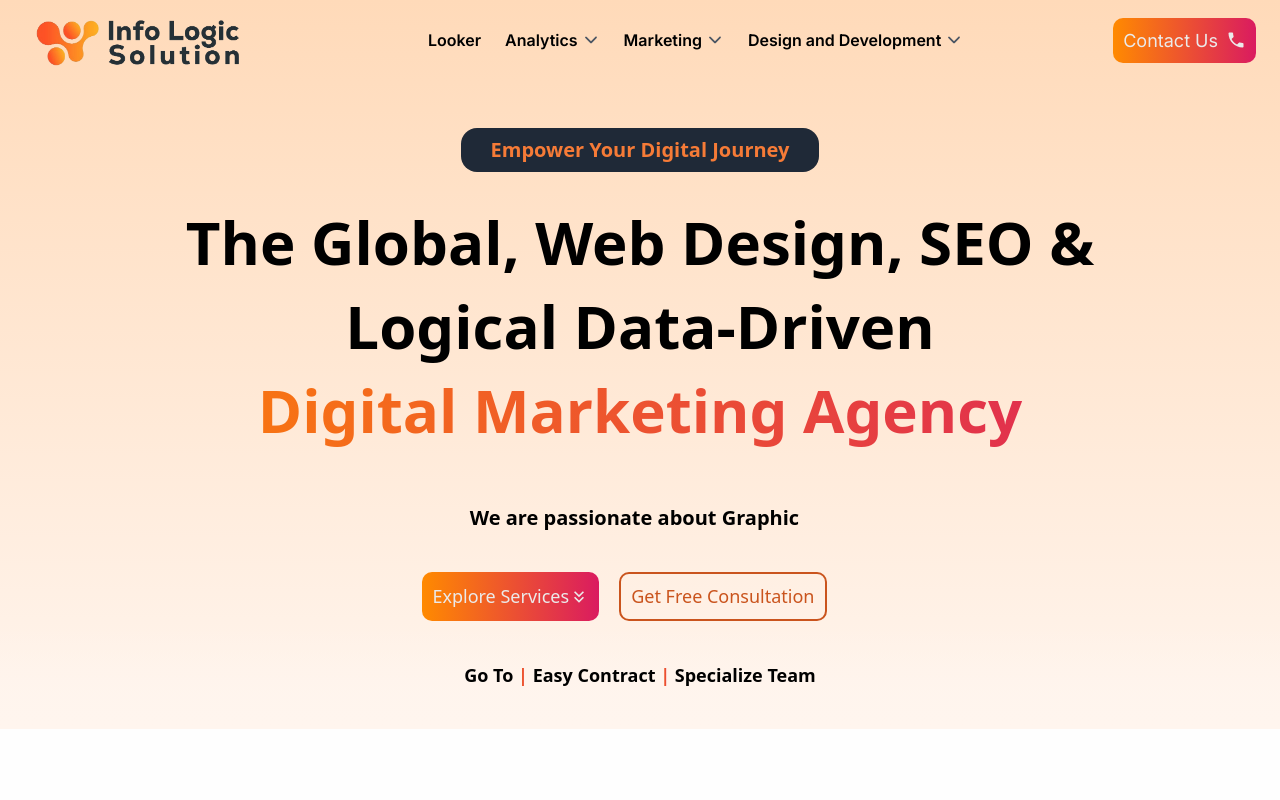
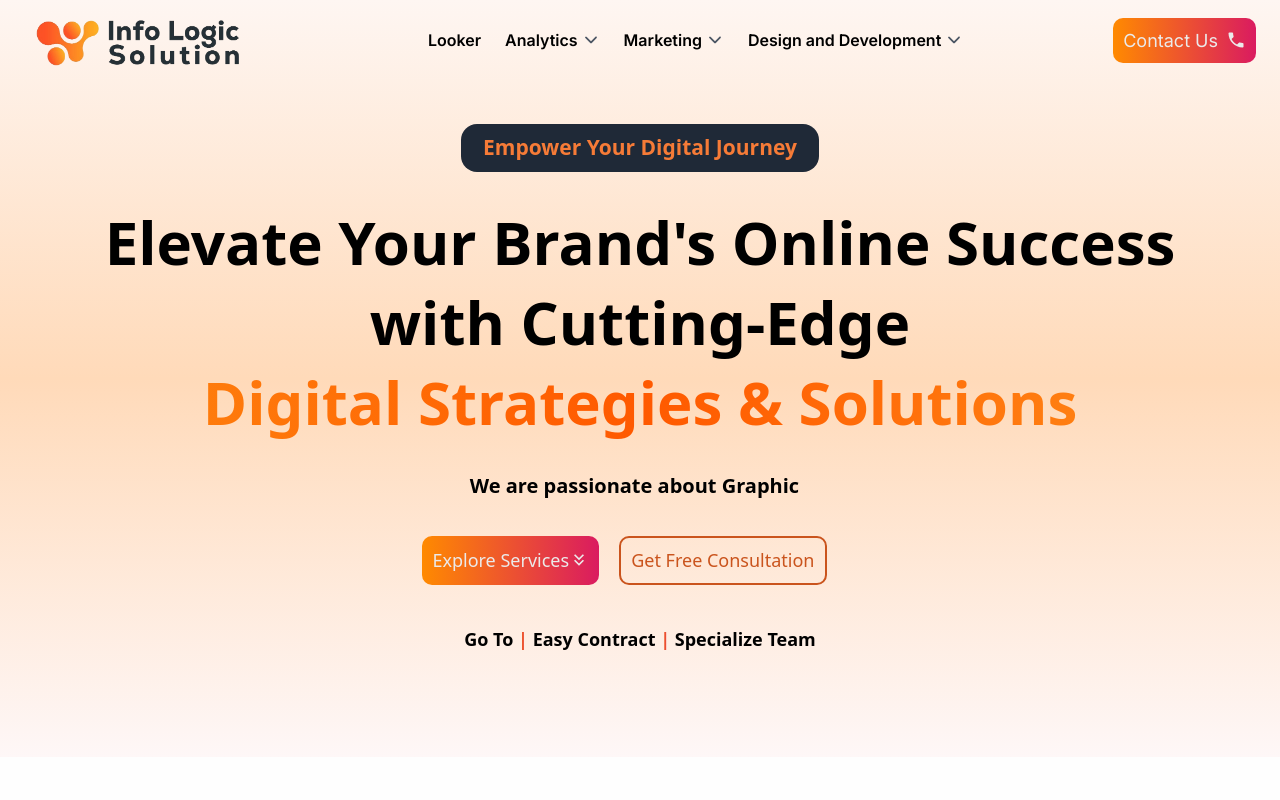
Before and after one commit to somaiya484/info-logic-solution, a Next.js app: page / in a window 1280 px wide. Shown: the top 800 px of the page. Built offline with nearby package versions, Linux system fonts and the light colour scheme.

Commit message:
banner section modified

```diff
--- a/package.json
+++ b/package.json
@@ -13,6 +13,7 @@
     "next": "14.2.4",
     "nodemailer": "^6.9.14",
     "react": "^18",
+    "react-calendly": "^4.3.1",
     "react-dom": "^18",
     "react-fast-marquee": "^1.6.5",
     "react-icons": "^5.2.1",
--- a/src/app/globals.css
+++ b/src/app/globals.css
@@ -34,8 +34,6 @@
     font-size: 14px;
     color: black;
 }
-
-/* global.css */
 
 .text-gradient-primary {
     background-image: linear-gradient(to right, #ca9907, #ff7f50, #ff4500);
@@ -76,7 +74,6 @@
     outline: none;
     transition-delay: 0s;
 }
-
 
 .secondary-button {
     background: transparent;
@@ -139,10 +136,7 @@
 }
 
 .service-bg {
-    /* background: linear-gradient(180deg, #ffd0b6 0%, #ffcd8d 100%); */
-    /* background-image: url('../../public//servicebg.png'); */
-    background-image: linear-gradient(#ffd0b64f, #ffce8d55),
-        url('../../public//servicebg.png');
+    background-image: linear-gradient(#ffd0b64f, #ffce8d55), url('../../public//servicebg.png');
     background-repeat: no-repeat;
     background-size: cover;
     background-position: center;
@@ -153,9 +147,19 @@
     padding-top: 4rem;
     padding-bottom: 4rem;
 }
+.banner-background {
+    background: linear-gradient(180deg, #fef6f2 0%, #ffdAB9 50%, #fef7f7 100%);
+    padding-top: 4rem;
+    padding-bottom: 4rem;
+}
 
 .text-gradient {
     background: linear-gradient(to right, #f57040, #ff4500, #e6ac00);
+    -webkit-background-clip: text;
+    color: transparent;
+}
+.banner-gradient {
+    background: linear-gradient(to left, #ff901a, #ff5900, #fe8b11);
     -webkit-background-clip: text;
     color: transparent;
 }
@@ -213,7 +217,6 @@
     @apply bg-gradient-to-r from-orange-400 to-orange-600 hover:from-orange-600 hover:to-orange-800 text-white px-6 py-3 rounded-full text-lg md:text-xl font-semibold shadow-md hover:shadow-xl transition duration-300
 }
 
-
 @keyframes animatedgradient {
     0% {
         background-position: 0% 50%;
--- a/src/components/AnimatedText.tsx
+++ b/src/components/AnimatedText.tsx
@@ -4,7 +4,7 @@ import { TypeAnimation } from 'react-type-animation';
 const AnimatedText: React.FC = () => {
     return (
 
-        <div className="relative h-full flex justify-center items-center mt-10 sm:text-lg md:text-xl font-semibold">
+        <div className="relative h-full flex justify-center items-center mt-7 sm:text-lg md:text-xl font-semibold">
             <TypeAnimation
                 sequence={[
                     'We are passionate about Website Design & Development',
--- a/src/components/Banner.tsx
+++ b/src/components/Banner.tsx
@@ -4,26 +4,31 @@ import styles from './Banner.module.css';
 import Link from "next/link";
 
 const Banner: React.FC = () => {
+
+
   return (
-    <div className={`relative overflow-hidden z-30 ${styles.bannerBackground}`}>
+    <div className={`relative overflow-hidden z-30 banner-background`}>
 
-      <div className='relative pt-32'>
+      <div className='relative pt-[60px]'>
         <div className='text-center bg-gray-800 py-1 md:py-2 w-1/2 md:w-[28%] mx-auto rounded-2xl'>
-          <p className='md:text-xl font-bold animate-text-color-change'>Empower Your Digital Journey</p>
+          <p className='md:text-[21px] font-bold animate-text-color-change text-center'>Empower Your Digital Journey</p>
         </div>
       </div>
 
       <div className='relative text-center mt-10'>
-        <h2 className='text-2xl md:text-6xl mx-auto font-semibold'>The Global, Web Design, SEO &</h2>
-        <h2 className='text-3xl md:text-6xl mx-auto font-semibold mt-6'>Logical Data-Driven</h2>
-        <h2 className='text-3xl md:text-6xl mx-auto text-gradient font-bold py-6'>Digital Marketing Agency</h2>
+        <h2 className='text-2xl md:text-6xl mx-auto font-semibold'>Elevate Your Brand's Online Success</h2>
+        <h2 className='text-3xl md:text-6xl mx-auto font-semibold mt-5'>with Cutting-Edge</h2>
+        <h2 className='text-3xl md:text-6xl mx-auto banner-gradient font-bold pt-5 pb-3'>Digital Strategies & Solutions</h2>
       </div>
 
       <AnimatedText />
 
-      <div className='relative mt-10 md:flex justify-center md:justify-start gap-5 w-2/4 mx-auto md:w-[34%]'>
+      <div className='relative mt-9 md:flex justify-center md:justify-start gap-5 w-2/4 mx-auto md:w-[34%]'>
         <Link className='primary-button transition-transform transform hover:scale-105 duration-300' href="/#services">Explore Services <MdKeyboardDoubleArrowDown className='text-xl' /></Link>
-        <button className='secondary-button mt-5 md:mt-0'>Get Free Consultation</button>
+        <button className='secondary-button mt-5 md:mt-0'>
+          Get Free Consultation
+        </button>
+
       </div>
 
       <div className='relative text-center mt-10 md:text-lg font-semibold w-3/4 mx-auto pb-10 z-10'>
--- a/src/components/Service.tsx
+++ b/src/components/Service.tsx
@@ -57,7 +57,7 @@ const services: Service[] = [
 
 const Service: React.FC = () => {
     return (
-        <div className='mt-32' id='services'>
+        <div className='mt-28' id='services'>
             <div className="text-center">
                 <div data-aos="fade-up"
                     data-aos-duration="1000">
@@ -100,17 +100,17 @@ const Service: React.FC = () => {
                 data-aos-duration="1000"
             >
 
-                <Link className=" shadow-lg pt-7 px-8 rounded-lg service-bg" href='/DataVisualization'>
-                    <div className='transition-transform transform hover:scale-110 duration-300'>
+                <div className=" shadow-lg pt-7 px-8 rounded-lg service-bg">
+                    <div className='transition-transform transform hover:scale-110 duration-200'>
                         <MdKeyboardDoubleArrowUp size={27} className='w-[90px] h-[80px] bg-white rounded' />
-                        <h2 className='text-3xl my-5 font-bold hover:underline'>Data Visualization with <br />Looker Studio & Power BI</h2>
+                        <Link href='/DataVisualization' className='text-3xl my-5 font-bold hover:underline'>Data Visualization with <br />Looker Studio & Power BI</Link>
                         <p className="text-gray-700 mb-7 text-base font-semibold">Access valuable insights and make informed decisions using personalized dashboards and detailed reports powered by Looker Studio and Power BI for empowering your business</p>
                     </div>
-                </Link>
+                </div>
 
 
                 <Link href='/WebAnalytics' className='service-bg shadow-lg pt-7 px-8 rounded-lg'>
-                    <div className='transition-transform transform hover:scale-110 duration-300'>
+                    <div className='transition-transform transform hover:scale-110 duration-200'>
                         <MdKeyboardDoubleArrowUp size={27} className='w-[90px] h-[80px] bg-white rounded' />
                         <h2 className='text-3xl my-5 font-bold hover:underline'>Advanced Web App Analytics</h2>
                         <p className="text-gray-700 mb-6 text-base font-semibold">Delve extensively into the performance of your website. Gain insights into your customer's journey and utilize data-driven strategies to improve user experience and drive higher conversion rates.</p>
@@ -125,16 +125,16 @@ const Service: React.FC = () => {
                 data-aos="fade-up"
                 data-aos-duration="1000">
 
-                <Link href='/SEM' className='service-bg shadow-lg py-7 px-5 rounded-lg transition-transform transform hover:scale-105 duration-300 hover:rounded-sm'>
-                    <div className='transition-transform transform hover:scale-105 duration-300'>
+                <Link href='/SEM' className='service-bg shadow-lg py-7 px-5 rounded-lg transition-transform transform hover:scale-105 duration-200 hover:rounded-sm'>
+                    <div className='transition-transform transform hover:scale-105 duration-200'>
                         <MdKeyboardDoubleArrowUp size={27} className='w-[90px] h-[75px] bg-white rounded' />
                         <h2 className='text-xl md:text-3xl my-5 font-bold hover:underline'>Improve Online ROI with SEO & SEM</h2>
                         <p className="text-gray-700 text-base font-semibold">Boosting your online visibility with expert SEO strategies. Driving targeted traffic with effective Google Ads campaigns.</p>
                     </div>
                 </Link>
 
-                <Link href='/SMM' className='service-bg shadow-lg py-7 px-5 rounded-lg transition-transform transform hover:scale-105 duration-300 hover:rounded-sm'>
-                    <div className='transition-transform transform hover:scale-105 duration-300'>
+                <Link href='/SMM' className='service-bg shadow-lg py-7 px-5 rounded-lg transition-transform transform hover:scale-105 duration-200 hover:rounded-sm'>
+                    <div className='transition-transform transform hover:scale-105 duration-200'>
                         <MdKeyboardDoubleArrowUp size={27} className='w-[90px] h-[75px] bg-white rounded' />
                         <h2 className='text-xl md:text-3xl my-5 font-bold hover:underline'>Comprehensive Social Media Marketing</h2>
                         <p className="text-gray-700 text-base font-semibold">Engaging your audience through impactful and strategic Facebook Ads, managing social channels for optimal results, and building a strong brand reputation.</p>
@@ -142,8 +142,8 @@ const Service: React.FC = () => {
                 </Link>
 
 
-                <Link href='/GraphicsDesign' className='service-bg shadow-lg py-7 px-5 rounded-lg transition-transform transform hover:scale-105 duration-300 hover:rounded-sm'>
-                    <div className='transition-transform transform hover:scale-105 duration-300'>
+                <Link href='/GraphicsDesign' className='service-bg shadow-lg py-7 px-5 rounded-lg transition-transform transform hover:scale-105 duration-200 hover:rounded-sm'>
+                    <div className='transition-transform transform hover:scale-105 duration-200'>
                         <MdKeyboardDoubleArrowUp size={27} className='w-[90px] h-[75px] bg-white rounded' />
                         <h2 className='text-3xl my-5 font-bold hover:underline'>Design and Develop Your Dream Website</h2>
                         <p className="text-gray-700 text-base font-semibold">Crafting beautiful and functional websites on WordPress, Shopify, and Wix. Delivering custom-coded solutions tailored to your unique needs.</p>
--- a/src/components/WhyChooseUs.tsx
+++ b/src/components/WhyChooseUs.tsx
@@ -46,7 +46,7 @@ const WhyChooseUs: React.FC = () => {
                         </div>
 
                         <div className="text-center md:text-left md:ml-8">
-                            <div data-aos="fade-up" data-aos-duration="1000">
+                            <div data-aos="fade-up" data-aos-duration="600">
                                 <h3 className="text-5xl">Exceptional Expertise</h3>
                                 <p className="text-xl my-7 leading-8">We deliver top-tier marketing solutions backed <br /> by extensive industry experience.</p>
                             </div>
```
Also changed, not shown: src/components/ContactDetails.tsx (+4 -3 lines), 1 other file (tests, documents, lock files or other folders).
